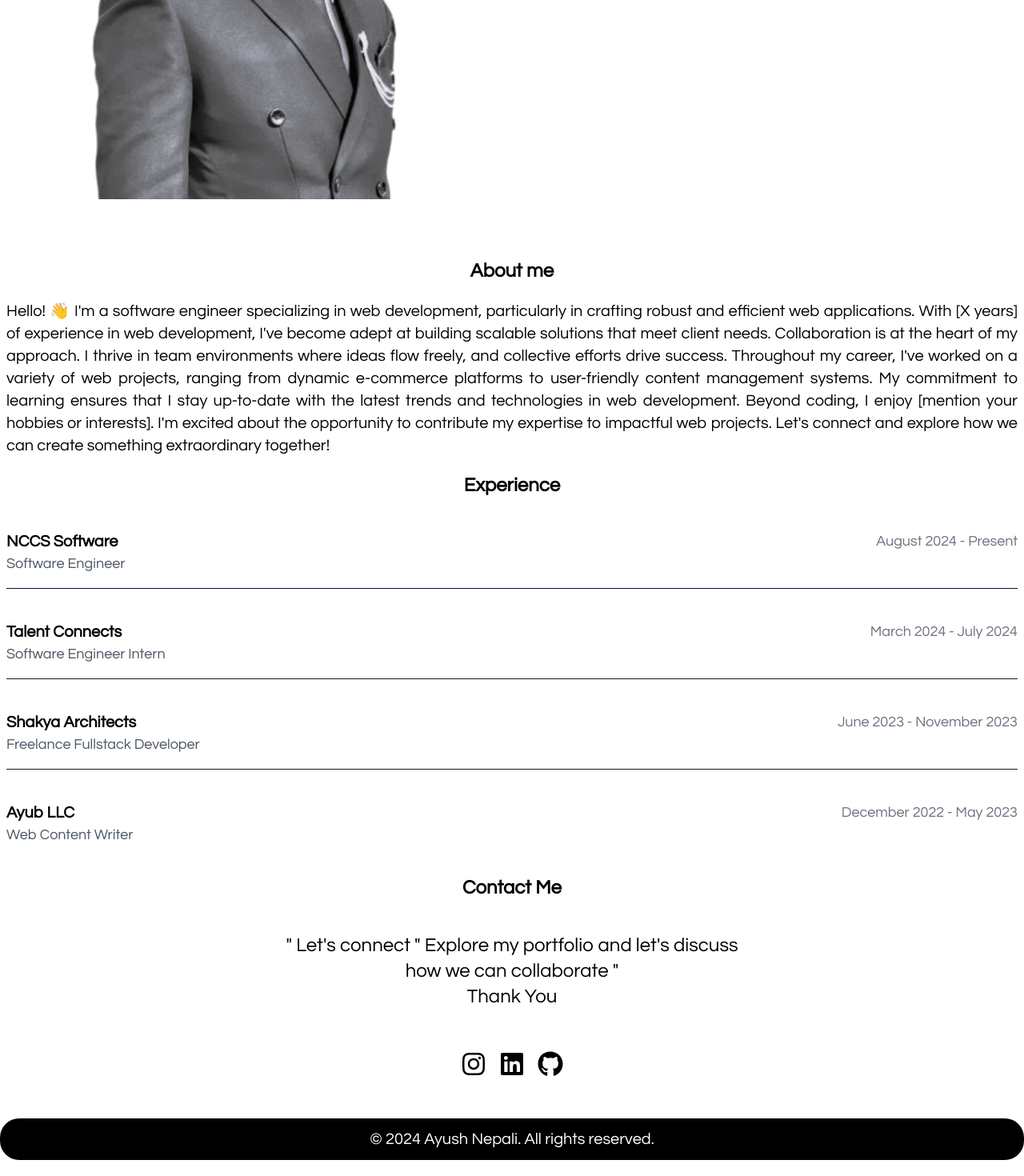
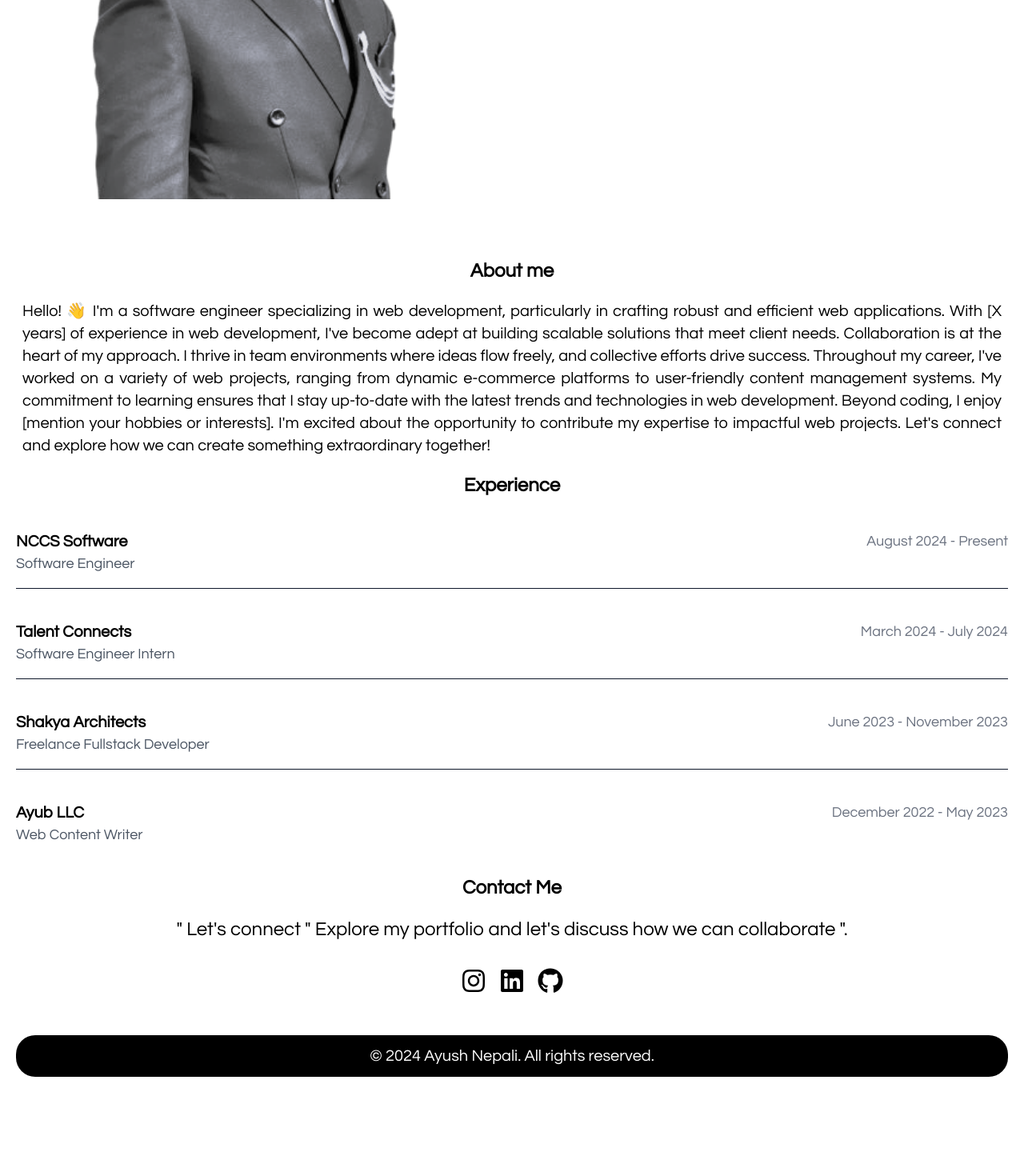
Before and after one commit to nepaliayush/my-portfolio, a Next.js app: page / in a window 1280 px wide. Shown: the part 557-2027 px from the top of the page at 80% size. After the commit the page ends 1923 px from the top, so only its background shows below. Built offline with nearby package versions, Linux system fonts and the light colour scheme.

Commit message:
Fixed Padding

```diff
--- a/app/components/AboutMe.tsx
+++ b/app/components/AboutMe.tsx
@@ -2,7 +2,7 @@ import React from 'react';
 
 function AboutMe() {
     return (
-        <div className='container mx-auto mt-5'>
+        <div className='container mx-auto mt-5 px-5'>
             <h1 className='text-2xl text-center font-semibold mb-5'>About me</h1>
             <p className='px-2 text-justify text-xl'>
                 Hello! 👋 I&apos;m a  software engineer specializing in web development, particularly in crafting robust and efficient web applications. With [X years] of experience in web development, I&apos;ve become adept at building scalable solutions that meet client needs.
--- a/app/components/Contact.tsx
+++ b/app/components/Contact.tsx
@@ -2,15 +2,14 @@ import React from 'react';
 
 function Contact() {
   return (
-    <div className='container mx-auto mt-5 bg-s'>
+    <div className='container mx-auto mt-5 px-5 '>
       <h1 className='text-2xl text-center font-semibold mb-5'>Contact Me</h1>
-      <div className='flex flex-col md:flex-row'>
+      <div className='flex flex-col md:flex-row space-y-8'>
         {/* Left section for social icons and text */}
-        <div className='w-full md:w-1/2 mx-auto'>
-          <p className='p-5 text-lg text-center mb-8 md:text-2xl'>
-            &quot; Let&apos;s connect &quot; Explore my portfolio and let&apos;s discuss how we can collaborate &quot;
+        <div className='w-full  mx-auto'>
+          <p className=' text-lg text-center mb-8 md:text-2xl'>
+            &quot; Let&apos;s connect &quot; Explore my portfolio and let&apos;s discuss how we can collaborate &quot;.
             <br />
-            Thank You
           </p>
 
           <div className='flex justify-center space-x-4 mb-8'>
--- a/app/components/Experience.tsx
+++ b/app/components/Experience.tsx
@@ -33,7 +33,7 @@ const experiences: ExperienceItem[] = [
 
 const Experience: React.FC = () => {
   return (
-    <div className="container mx-auto px-2 mt-5 space-y-10">
+    <div className="container mx-auto px-5 mt-5 space-y-10">
       <h2 className="text-xl md:text-2xl font-bold text-center mb-6">Experience</h2>
       {experiences.map((exp, index) => (
         <div key={index} className="flex flex-col sm:flex-row justify-between mb-4 pb-4 border-b border-slate-900 last:border-b-0">
--- a/app/components/Footer.tsx
+++ b/app/components/Footer.tsx
@@ -4,7 +4,7 @@ function Footer() {
   const currentYear = new Date().getFullYear();
 
   return (
-    <div className='container mx-auto'>
+    <div className='container mx-auto px-5'>
       <div className='bg-black mt-5 mb-5 rounded-3xl'>
         <div className='flex justify-center items-center p-3'>
           <p className='text-sm sm:text-sm md:text-base lg:text-xl text-center text-white px-2'>
--- a/app/components/NavBar.tsx
+++ b/app/components/NavBar.tsx
@@ -32,7 +32,7 @@ function NavBar() {
   ];
 
   return (
-    <div className='container mx-auto '>
+    <div className='container mx-auto px-5'>
       <div className='bg-black mt-2 rounded-3xl'>
         <div className='flex justify-between items-center p-2'>
           <Link href='/'>
```
